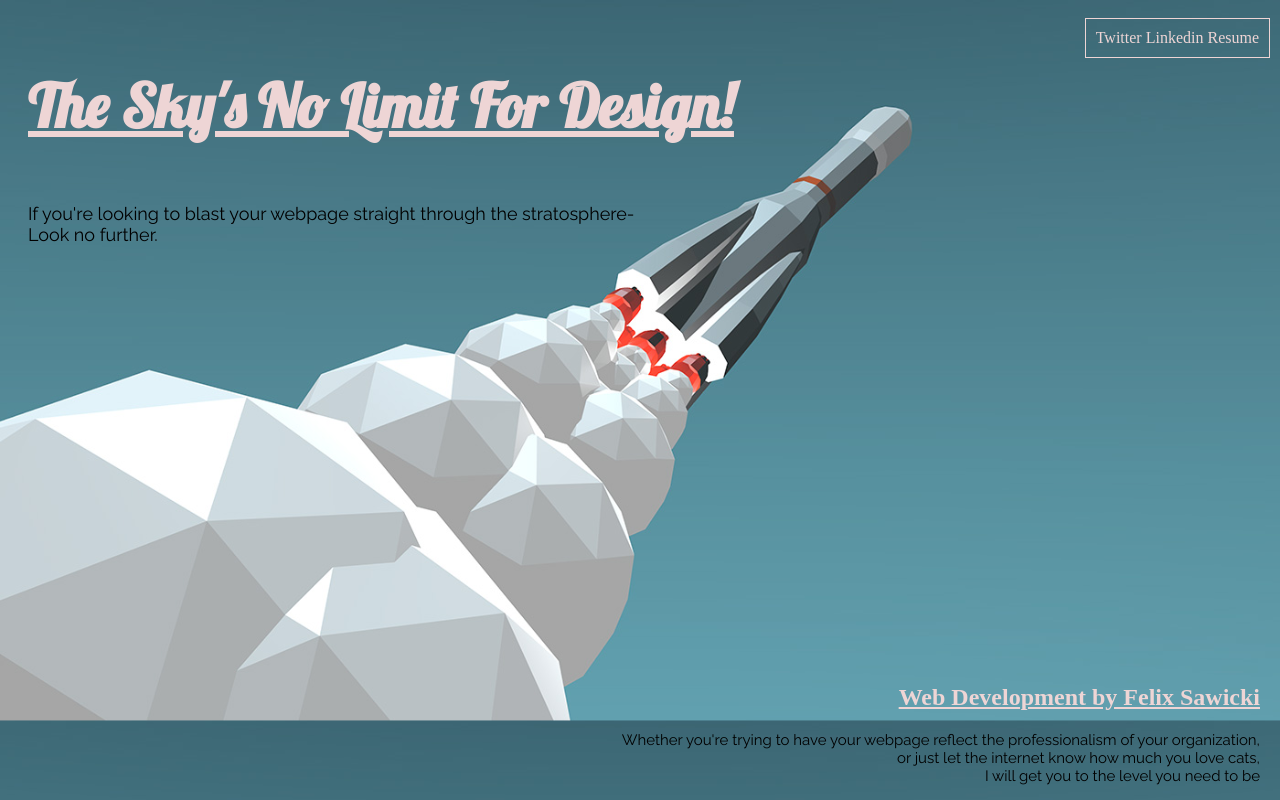
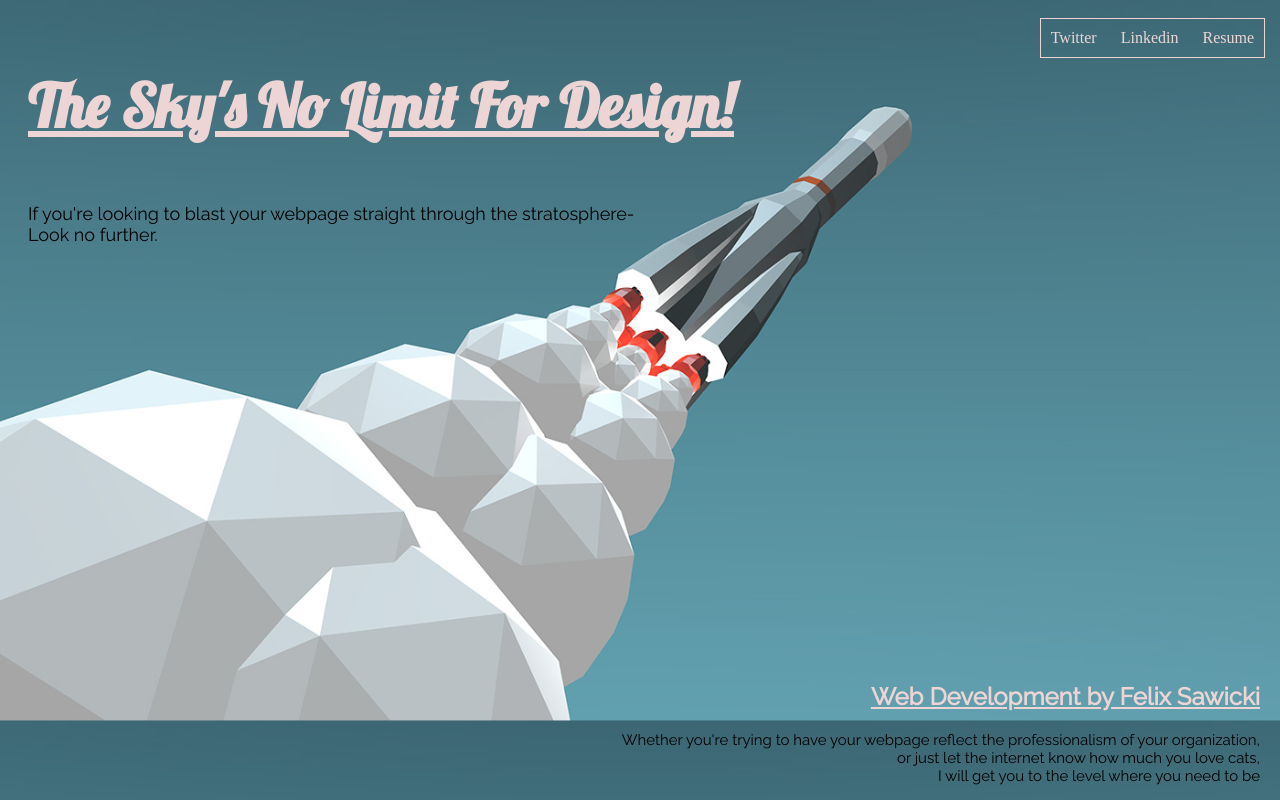
Before and after one commit to FMSawicki/FMSawicki.github.io, a plain HTML site: page index.html in a window 1280 px wide. Drawn offline with Linux system fonts and the light colour scheme.

Commit message:
h3 font, link spacing, and words

```diff
--- a/index.html
+++ b/index.html
@@ -32,7 +32,7 @@
         </br>
             or just let the internet know how much you love cats,
         </br>
-            I will get you to the level you need to be
+            I will get you to the level where you need to be
         </p>
     </footer>
 </body>
--- a/style.css
+++ b/style.css
@@ -27,7 +27,8 @@ body {
 
  a {
     color: #eed5d5;
-        text-decoration: none;
+    text-decoration: none;
+    padding: 0 10px;
 
  }
  div {
@@ -35,8 +36,8 @@ body {
      position:absolute;
     top:10;
     right:0;
-    padding: 10px;
-    margin: 10px 10px 0 0;
+    padding: 10px 0;
+    margin: 10px 15px 0 0;
     border: #eed5d5 solid 1px;
  }
 
@@ -50,6 +51,7 @@ body {
 
  }
 h2 {
+    font-family: 'Raleway', sans-serif;
     color: #eed5d5;
     text-decoration: underline;
 }
```
